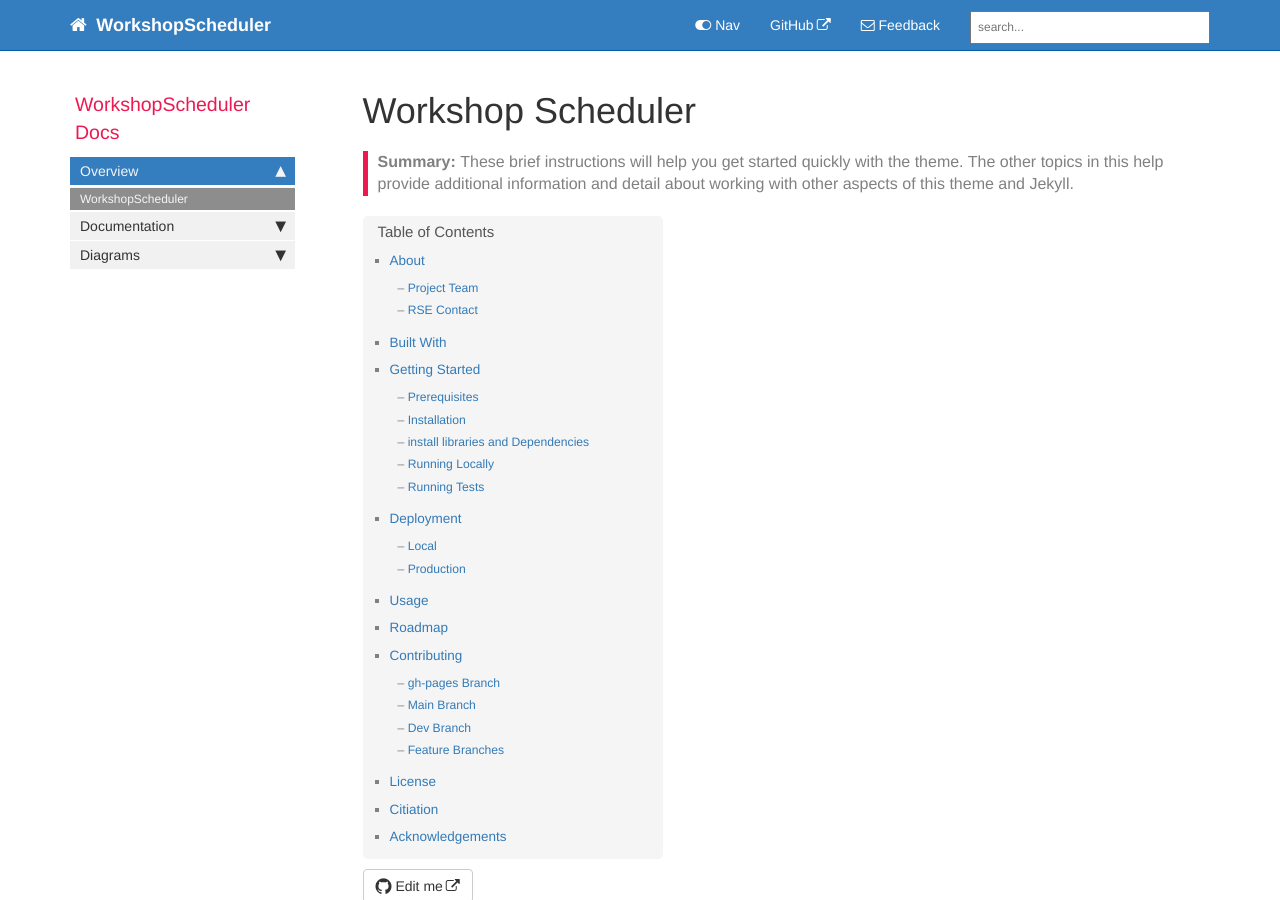
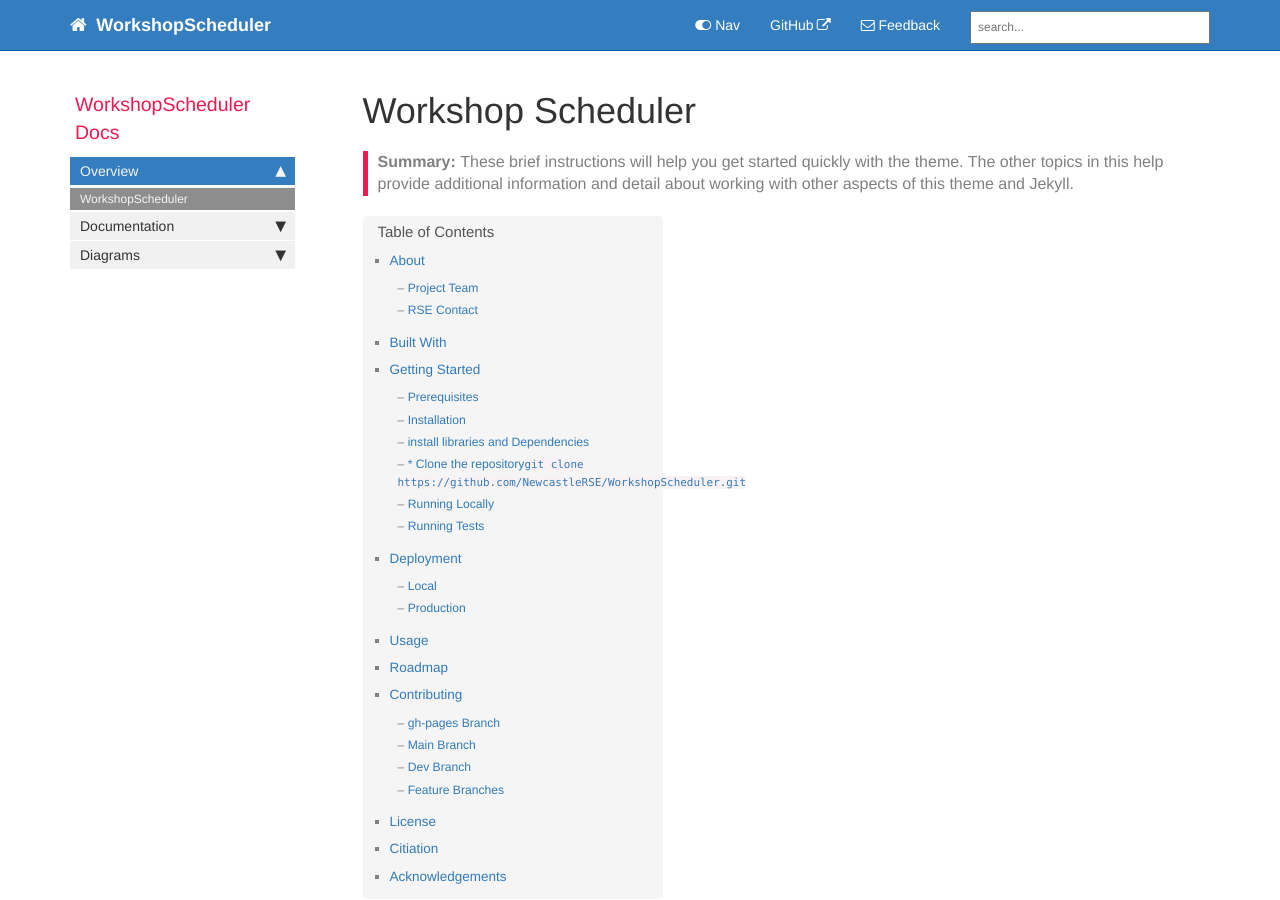
Before and after one commit to NewcastleRSE/WorkshopScheduler, a Jekyll site: the page built from index.md, in a window 1280 px wide and 900 px high. Built offline with Jekyll 4.4.1, drawn with Linux system fonts in a browser that asks for light colours; comment, search, counter and statistics services are not loaded; some of the changed text lies outside the part shown.

Commit message:
Reformat Instructions

````diff
--- a/index.md
+++ b/index.md
@@ -45,7 +45,7 @@ Newcastle University
 
 ***
 
-* Clone the repository``` git clone https://github.com/NewcastleRSE/WorkshopScheduler.git ```
+### * Clone the repository``` git clone https://github.com/NewcastleRSE/WorkshopScheduler.git ```
 
 ***
 
````
